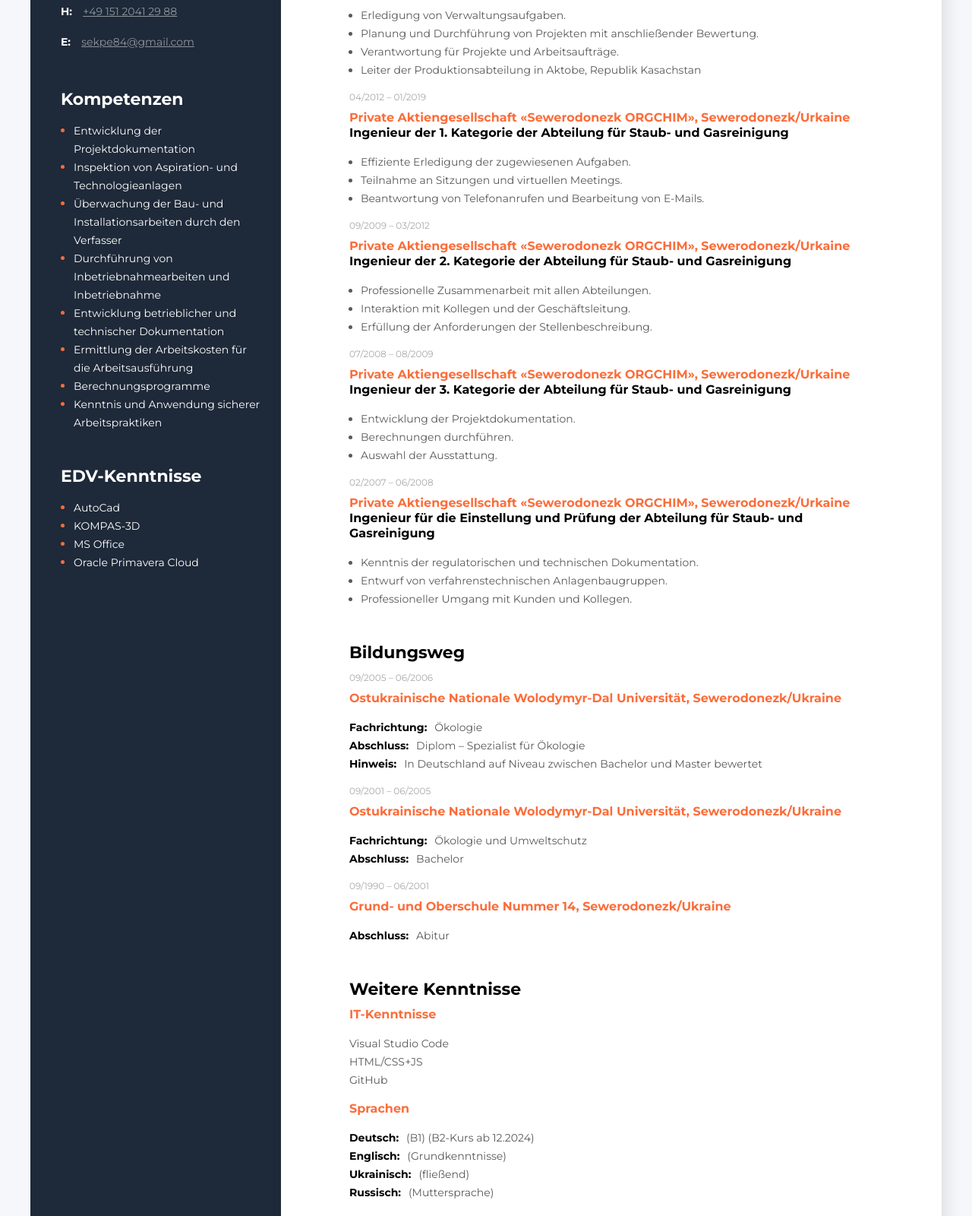
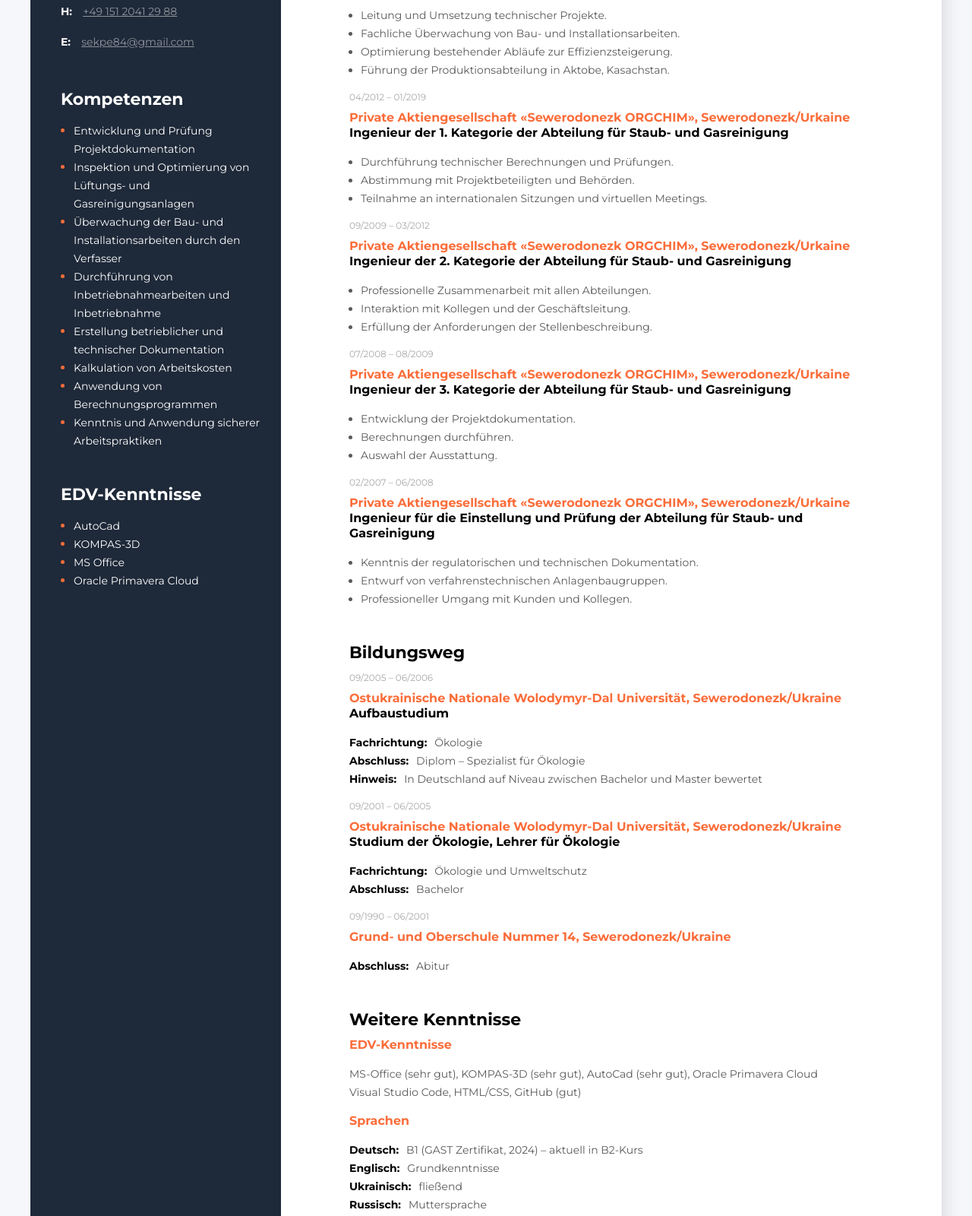
Before and after one commit to Pitt-ON/bewerbungsunterlagen, a plain HTML site: page index.html in a window 1280 px wide. Shown: the part 579-2179 px from the top of the page at 76% size. Drawn offline with Linux system fonts and the light colour scheme.

Commit message:
Korregieren Juli

```diff
--- a/index.html
+++ b/index.html
@@ -52,11 +52,11 @@
                             Gasreinigung</span>
                     </h4>
                     <ul class="work_list">
-                        <li class="work_list_item">Erledigung von Verwaltungsaufgaben.</li>
-                        <li class="work_list_item">Planung und Durchführung von Projekten mit anschließender Bewertung.
+                        <li class="work_list_item">Leitung und Umsetzung technischer Projekte.</li>
+                        <li class="work_list_item">Fachliche Überwachung von Bau- und Installationsarbeiten.
                         </li>
-                        <li class="work_list_item">Verantwortung für Projekte und Arbeitsaufträge.</li>
-                        <li class="work_list_item">Leiter der Produktionsabteilung in Aktobe, Republik Kasachstan</li>
+                        <li class="work_list_item">Optimierung bestehender Abläufe zur Effizienzsteigerung.</li>
+                        <li class="work_list_item">Führung der Produktionsabteilung in Aktobe, Kasachstan.</li>
                     </ul>
                 </div>
                 <!--Company 2-->
@@ -68,9 +68,9 @@
                             Gasreinigung</span>
                     </h4>
                     <ul class="work_list">
-                        <li class="work_list_item">Effiziente Erledigung der zugewiesenen Aufgaben.</li>
-                        <li class="work_list_item">Teilnahme an Sitzungen und virtuellen Meetings.</li>
-                        <li class="work_list_item">Beantwortung von Telefonanrufen und Bearbeitung von E-Mails.</li>
+                        <li class="work_list_item">Durchführung technischer Berechnungen und Prüfungen.</li>
+                        <li class="work_list_item">Abstimmung mit Projektbeteiligten und Behörden.</li>
+                        <li class="work_list_item">Teilnahme an internationalen Sitzungen und virtuellen Meetings.</li>
                     </ul>
                 </div>
                 <!--Company 3-->
@@ -121,7 +121,8 @@
                 <h3 class="title">Bildungsweg</h3>
                 <!--Bildungsweg 1-->
                 <p class="period">09/2005 – 06/2006</p>
-                <h4 class="university">Ostukrainische Nationale Wolodymyr-Dal Universität, Sewerodonezk/Ukraine</h4>
+                <h4 class="university">Ostukrainische Nationale Wolodymyr-Dal Universität, Sewerodonezk/Ukraine <span
+                        class="work_position">Aufbaustudium</span></h4>
                 <ul class="pd_list">
                     <li class="pd_list_item"><span class="pd_type">Fachrichtung:</span>Ökologie</li>
                     <li class="pd_list_item"><span class="pd_type">Abschluss:</span>Diplom – Spezialist für Ökologie
@@ -131,7 +132,8 @@
                 </ul>
                 <!--Bildungsweg 2-->
                 <p class="period">09/2001 – 06/2005</p>
-                <h4 class="university">Ostukrainische Nationale Wolodymyr-Dal Universität, Sewerodonezk/Ukraine</h4>
+                <h4 class="university">Ostukrainische Nationale Wolodymyr-Dal Universität, Sewerodonezk/Ukraine <span
+                        class="work_position">Studium der Ökologie, Lehrer für Ökologie</span></h4>
                 <ul class="pd_list">
                     <li class="pd_list_item"><span class="pd_type">Fachrichtung:</span>Ökologie und Umweltschutz</li>
                     <li class="pd_list_item"><span class="pd_type">Abschluss:</span>Bachelor</li>
@@ -150,23 +152,24 @@
                 <h3 class="title">Weitere Kenntnisse</h3>
                 <!--Kenntnisse 1-->
                 <div>
-                    <h4 class="university">IT-Kenntnisse</h4>
+                    <h4 class="university">EDV-Kenntnisse</h4>
                     <ul class="kenntnisse_list">
-                        <li class="kenntnisse_list_item">Visual Studio Code</li>
-                        <li class="kenntnisse_list_item">HTML/CSS+JS</li>
-                        <li class="kenntnisse_list_item">GitHub</li>
+                        <li class="kenntnisse_list_item">MS-Office (sehr gut), KOMPAS-3D (sehr gut), AutoCad (sehr gut),
+                            Oracle Primavera Cloud</li>
+                        <li class="kenntnisse_list_item">Visual Studio Code, HTML/CSS,
+                            GitHub (gut)</li>
                     </ul>
                 </div>
                 <!--Kenntnisse 2-->
                 <div>
                     <h4 class="university">Sprachen</h4>
                     <ul class="sprachen_list">
-                        <li class="sprachen_list_item"><span class="sprachen_type">Deutsch:</span>(B1) (B2-Kurs ab
-                            12.2024)</li>
-                        <li class="sprachen_list_item"><span class="sprachen_type">Englisch:</span>(Grundkenntnisse)
+                        <li class="sprachen_list_item"><span class="sprachen_type">Deutsch:</span>B1 (GAST Zertifikat,
+                            2024) – aktuell in B2-Kurs</li>
+                        <li class="sprachen_list_item"><span class="sprachen_type">Englisch:</span>Grundkenntnisse
                         </li>
-                        <li class="sprachen_list_item"><span class="sprachen_type">Ukrainisch:</span>(fließend)</li>
-                        <li class="sprachen_list_item"><span class="sprachen_type">Russisch:</span>(Muttersprache)</li>
+                        <li class="sprachen_list_item"><span class="sprachen_type">Ukrainisch:</span>fließend</li>
+                        <li class="sprachen_list_item"><span class="sprachen_type">Russisch:</span>Muttersprache</li>
 
                     </ul>
                 </div>
@@ -196,19 +199,20 @@
             <div class="tech_skills">
                 <h3 class="sidebar_title">Kompetenzen</h3>
                 <ul class="tech_skills_list">
-                    <li class="tech_skills_item"> <span class="tech_skills_text">Entwicklung der
+                    <li class="tech_skills_item"> <span class="tech_skills_text">Entwicklung und Prüfung
                             Projektdokumentation</span></li>
-                    <li class="tech_skills_item"> <span class="tech_skills_text">Inspektion von Aspiration- und
-                            Technologieanlagen</span></li>
+                    <li class="tech_skills_item"> <span class="tech_skills_text">Inspektion und Optimierung von
+                            Lüftungs- und Gasreinigungsanlagen</span></li>
                     <li class="tech_skills_item"> <span class="tech_skills_text">Überwachung der Bau- und
                             Installationsarbeiten durch den Verfasser</span></li>
-                    <li class="tech_skills_item"> <span class="tech_skills_text">Durchführung von Inbetriebnahmearbeiten
-                            und Inbetriebnahme</span></li>
-                    <li class="tech_skills_item"> <span class="tech_skills_text">Entwicklung betrieblicher und
+                    <li class="tech_skills_item"> <span class="tech_skills_text">Durchführung von
+                            Inbetriebnahmearbeiten und Inbetriebnahme</span></li>
+                    <li class="tech_skills_item"> <span class="tech_skills_text">Erstellung betrieblicher und
                             technischer Dokumentation</span></li>
-                    <li class="tech_skills_item"> <span class="tech_skills_text">Ermittlung der Arbeitskosten für die
-                            Arbeitsausführung</span></li>
-                    <li class="tech_skills_item"> <span class="tech_skills_text">Berechnungsprogramme</span></li>
+                    <li class="tech_skills_item"> <span class="tech_skills_text">Kalkulation von Arbeitskosten</span>
+                    </li>
+                    <li class="tech_skills_item"> <span class="tech_skills_text">Anwendung von
+                            Berechnungsprogrammen</span></li>
                     <li class="tech_skills_item"> <span class="tech_skills_text">Kenntnis und Anwendung sicherer
                             Arbeitspraktiken</span></li>
                 </ul>
```
